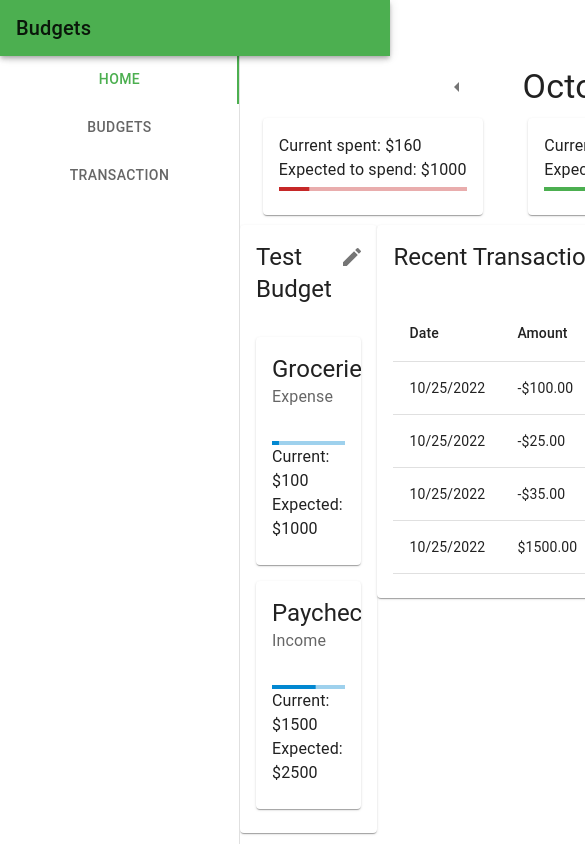
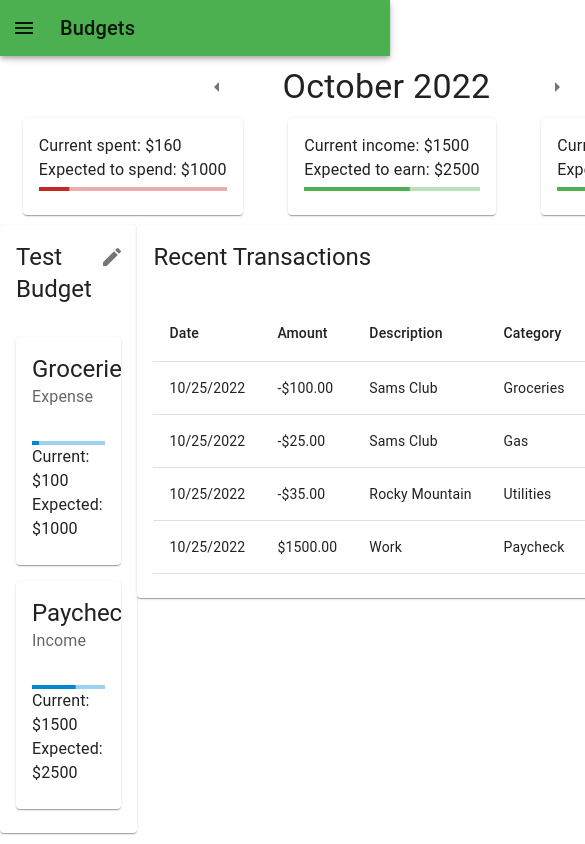
Before and after one commit to ksanman/react-budget-app, a React (Create React App) app: page / in a window 390 px wide. Shown: the top 844 px of the page, 585 px wide, since content can reach past the window. Built offline with nearby package versions, Linux system fonts and the light colour scheme.

Commit message:
set tab layout for mobile

```diff
--- a/src/Components/main-toolbar.js
+++ b/src/Components/main-toolbar.js
@@ -1,14 +1,33 @@
 import * as React from 'react';
 
-import  AppBar from '@mui/material/AppBar';
+import AppBar from '@mui/material/AppBar';
 import Toolbar from '@mui/material/Toolbar';
-import Typography from '@mui/material/Typography'
+import Typography from '@mui/material/Typography';
+import IconButton from '@mui/material/IconButton';
+import MenuIcon from '@mui/icons-material/Menu';
 
 export default function MainToolbar(props) {
-    const {title} = props;
+    const {title, showExpand, onExpandClicked} = props;
+
+    const handleExpandClicked = () => {
+        onExpandClicked();
+    };
+    const expand = showExpand ? (
+        <IconButton
+        color='inherit'
+        aria-label='open menu'
+        edge='start'
+        onClick={handleExpandClicked}
+        sx={{mr: 2, display: {sm: 'none'}}}
+    >
+        <MenuIcon />
+    </IconButton>
+    ) : '';
+
     return (
         <AppBar position="fixed" sx={{ zIndex: (theme) => theme.zIndex.drawer + 1 }}>
             <Toolbar>
+                {expand}
                 <Typography variant="h6" noWrap component="div">
                     {title}
                 </Typography>
--- a/src/Components/tab-view.js
+++ b/src/Components/tab-view.js
@@ -12,12 +12,15 @@ import Transactions from './transactions';
 import Box from '@mui/material/Box';
 import Toolbar from '@mui/material/Toolbar';
 import MainToolbar from "./main-toolbar";
+import { useState } from "react";
 
 const drawerWidth = 240;
 
 export default function TabView() {
     const currentTab = useSelector(selectTab);
     const dispatch = useDispatch();
+    const [isMenuOpen, setIsMenuOpen] = useState(false);
+
     const tabs = [{
         id: 0,
         name: 'Home',
@@ -40,12 +43,46 @@ export default function TabView() {
       }
     };
 
+    const handleExpandClicked = () => {
+      setIsMenuOpen(!isMenuOpen);
+    }
+
     return (
     <Box sx={{ display: 'flex', width: '100%' }}>
-      <MainToolbar title='Budgets' />
+      <MainToolbar title='Budgets' showExpand={true} onExpandClicked={handleExpandClicked}/>
+      <Drawer
+        variant="temporary"
+        open={isMenuOpen}
+        onClose={handleExpandClicked}
+        ModalProps={{
+          keepMounted: true, // Better open performance on mobile.
+        }}
+        sx={{
+          display: {xs: 'block', sm: 'none'},
+          width: drawerWidth,
+          flexShrink: 0,
+          [`& .MuiDrawer-paper`]: { width: drawerWidth, boxSizing: 'border-box' },
+        }}
+      >
+        <Toolbar />
+        <Box sx={{ overflow: 'auto' }}>
+          <Tabs
+          orientation="vertical"
+          variant="scrollable"
+          value={currentTab}
+          onChange={onTabChange}>
+            {tabs.map((tab, index) => {
+              return (
+              <Tab key={index} value={tab.id} label={tab.name} />
+              );
+            })}
+          </Tabs>
+        </Box>
+      </Drawer>
       <Drawer
         variant="permanent"
         sx={{
+          display: { xs: 'none', sm: 'block' },
           width: drawerWidth,
           flexShrink: 0,
           [`& .MuiDrawer-paper`]: { width: drawerWidth, boxSizing: 'border-box' },
```
